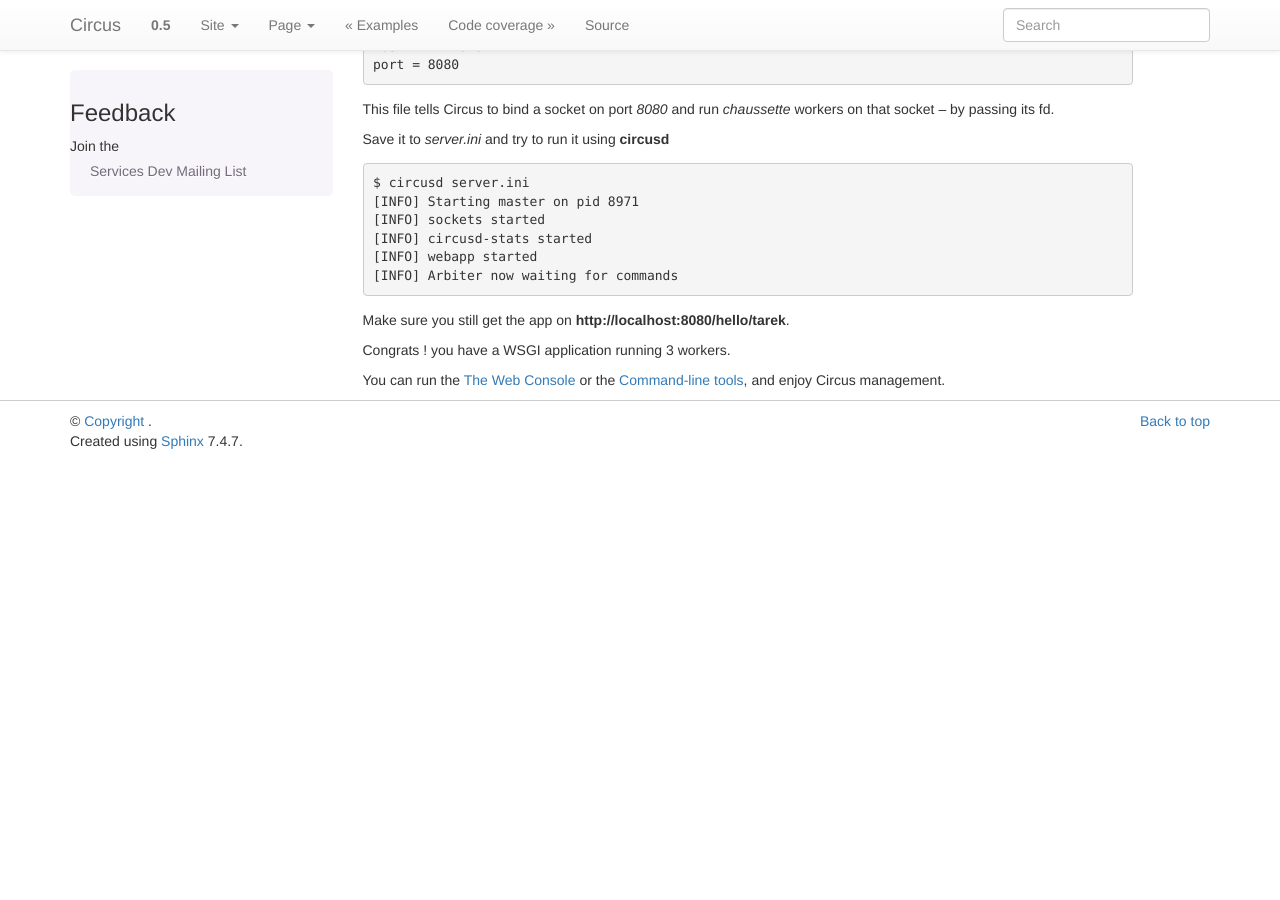
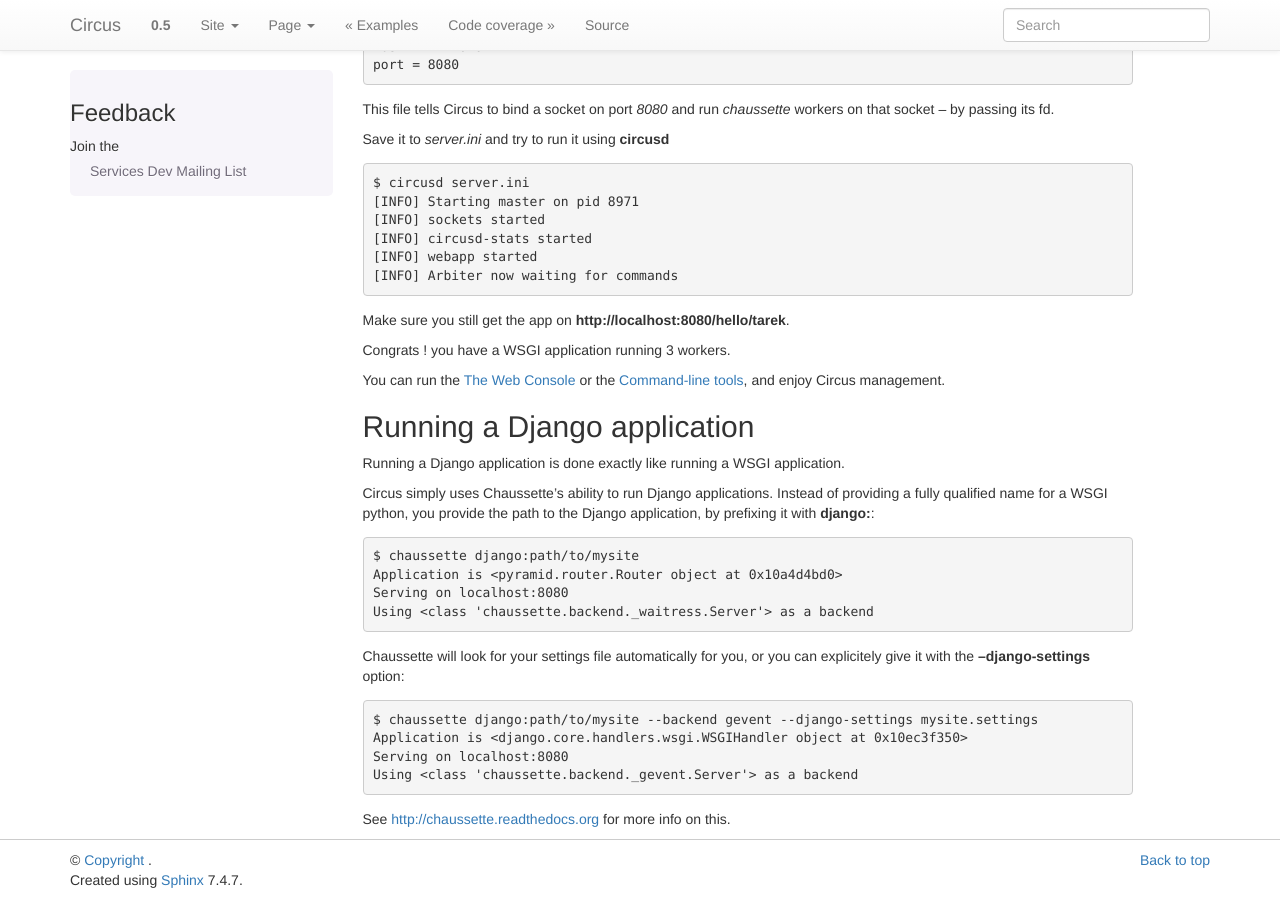
Before and after one commit to circus-tent/circus, a Sphinx documentation site: the page built from docs/source/usecases.rst, in a window 1280 px wide and 900 px high, scrolled down 1036 px. Built offline with Sphinx 7.4.7, drawn with Linux system fonts in a browser that asks for light colours; pages that are not in the unit, such as notebooks, are missing from menus; before the commit the page ends 1497 px from its top, so only the background shows below that; some of the changed text lies outside the part shown.

Commit message:
i can haz django

```diff
--- a/docs/source/coverage.rst
+++ b/docs/source/coverage.rst
@@ -50,7 +50,7 @@
     circus/stream/__init__             50     14    72%   16, 29, 34, 37-38, 41, 50, 53-59, 91
     circus/stream/base                 64     14    78%   22, 39, 51, 58-59, 65, 69-77
     circus/stream/sthread              19      1    95%   25
-    circus/util                       249    108    57%   1-57, 61-79, 85-87, 93, 107, 114, 123, 126, 150-151, 161-162, 167, 171-174, 178-179, 185-186, 191, 193, 203, 212, 225, 233, 245, 253, 255, 259-268, 274-279, 283, 289-299, 316-317, 334, 339, 348, 385-387
+    circus/util                       249    105    58%   1-18, 22-57, 61-79, 85-87, 93, 107, 114, 123, 126, 151, 161-162, 167, 171-174, 178-179, 185-186, 191, 193, 203, 212, 225, 233, 245, 253, 255, 259-268, 274-279, 283, 289-299, 316-317, 334, 339, 348, 385-387
     circus/watcher                    327     81    75%   142, 170, 180, 204, 230, 234, 244-245, 259-260, 263-264, 268, 285, 295, 311, 318, 347-348, 351-352, 359, 375-377, 389-391, 402-407, 413-418, 424-425, 435-436, 454, 483, 490, 501, 510-513, 520, 523, 526-528, 532-534, 539, 543, 565-566, 570, 573, 575-576, 578-579, 581-582, 584, 586-587, 591-596, 608
     circus/web/__init__                 0      0   100%
     circus/web/circushttpd            166     89    46%   14-15, 52, 62, 72, 80, 90, 98, 104, 113, 118, 136, 145-152, 157, 186-224, 235-237, 244-260, 274, 280-295, 324-345, 349-352
@@ -59,4 +59,4 @@
     connect_html   NoSource: No source for code: '/Users/tarek/Dev/github.com/circus/docs/connect_html': [Errno 2] No such file or directory: '/Users/tarek/Dev/github.com/circus/docs/connect_html'
     index_html   NoSource: No source for code: '/Users/tarek/Dev/github.com/circus/docs/index_html': [Errno 2] No such file or directory: '/Users/tarek/Dev/github.com/circus/docs/index_html'
     -------------------------------------------------------------
-    TOTAL                            4647   2388    49%
+    TOTAL                            4647   2385    49%
--- a/docs/source/usecases.rst
+++ b/docs/source/usecases.rst
@@ -81,3 +81,30 @@
 Congrats ! you have a WSGI application running 3 workers.
 
 You can run the :ref:`circushttpd` or the :ref:`cli`, and enjoy Circus management.
+
+
+
+Running a Django application
+----------------------------
+
+Running a Django application is done exactly like running a WSGI application.
+
+Circus simply uses Chaussette's ability to run Django applications. Instead of
+providing a fully qualified name for a WSGI python, you provide the path to
+the Django application, by prefixing it with **django:**::
+
+    $ chaussette django:path/to/mysite
+    Application is <pyramid.router.Router object at 0x10a4d4bd0>
+    Serving on localhost:8080
+    Using <class 'chaussette.backend._waitress.Server'> as a backend
+
+Chaussette will look for your settings file automatically for you, or you
+can explicitely give it with the **--django-settings** option::
+
+    $ chaussette django:path/to/mysite --backend gevent --django-settings mysite.settings
+    Application is <django.core.handlers.wsgi.WSGIHandler object at 0x10ec3f350>
+    Serving on localhost:8080
+    Using <class 'chaussette.backend._gevent.Server'> as a backend
+
+
+See http://chaussette.readthedocs.org for more info on this.
```
Also changed, not shown: other parts of docs/source/usecases.rst (+1 -1 lines).
